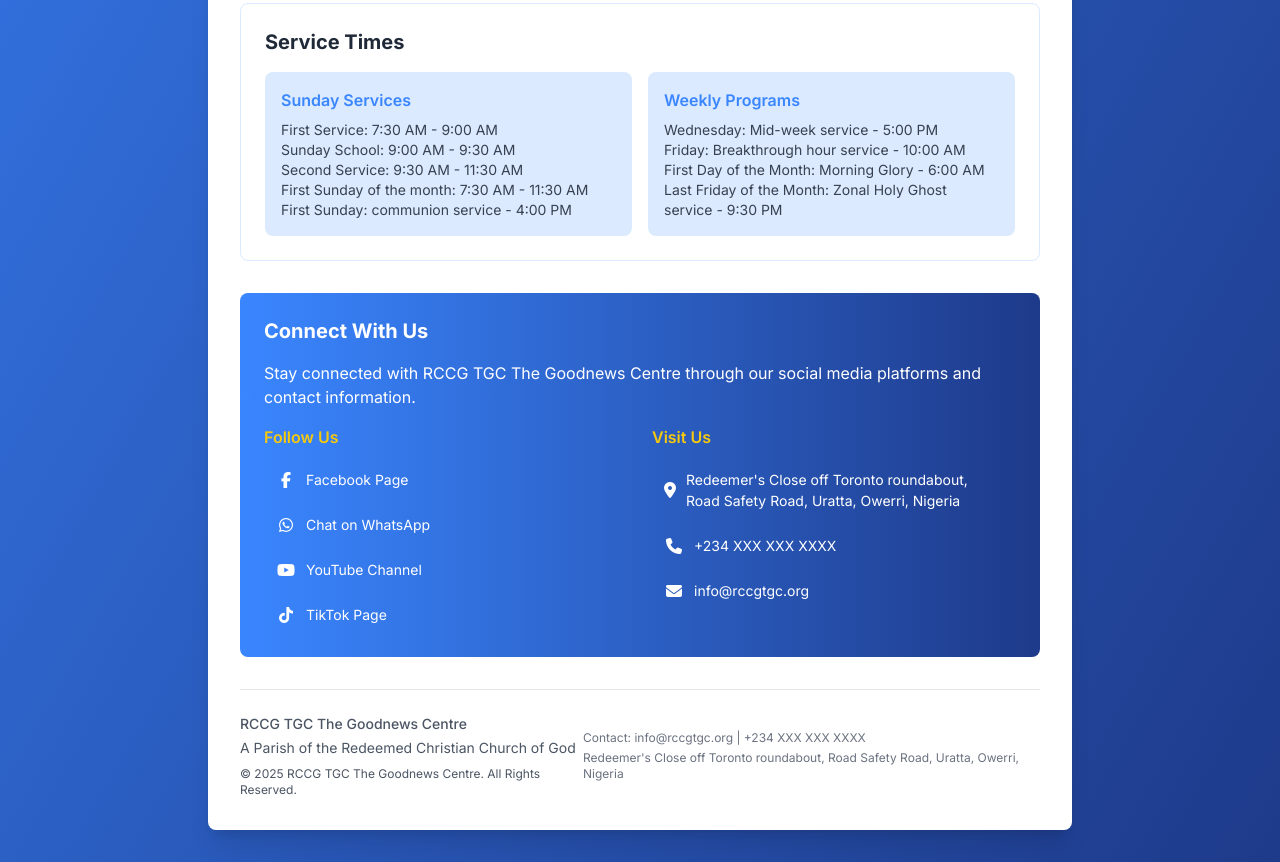
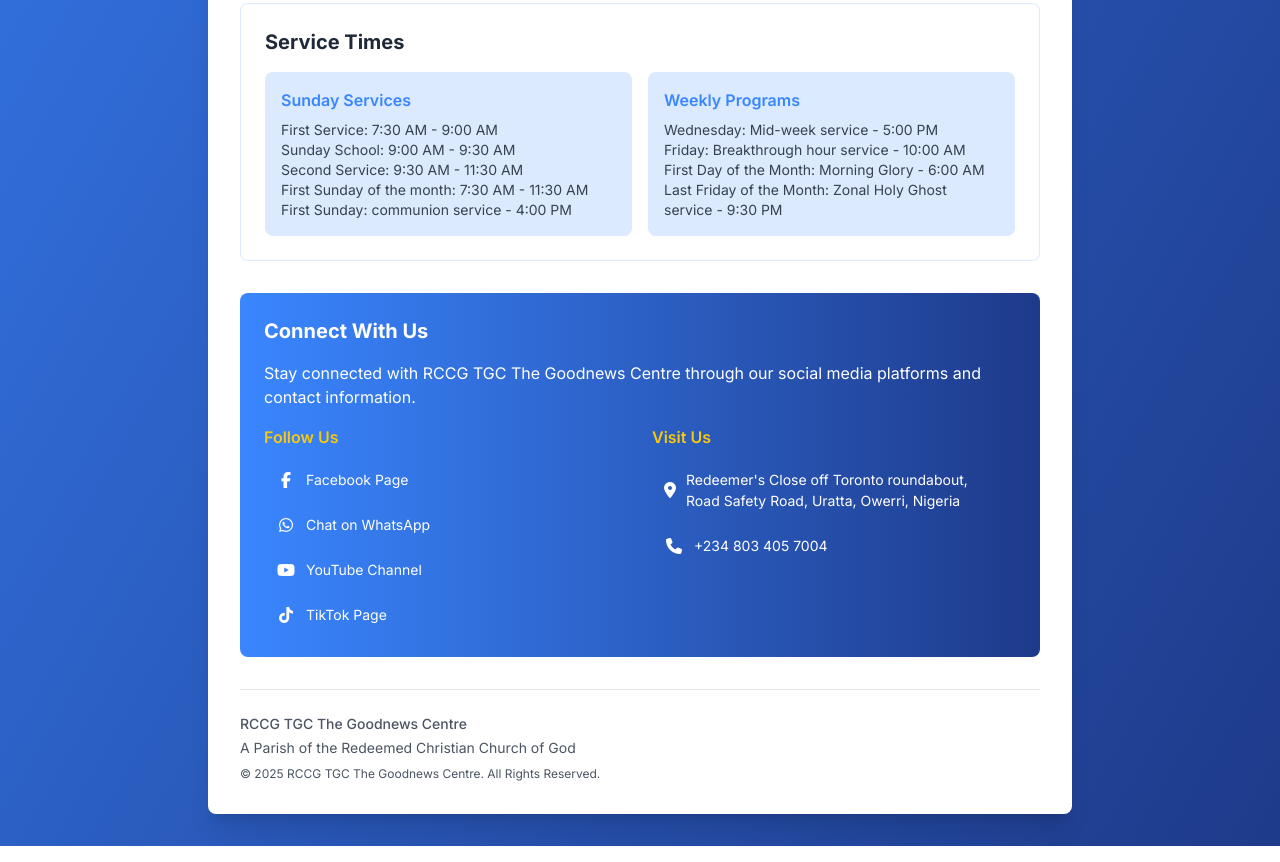
Before and after one commit to eveshoyanofficial/the-goodnews-center, a plain HTML site: page index.html in a window 1280 px wide. Shown: the part 1385-2247 px from the top of the page. Drawn offline with nearby package versions, Linux system fonts and the light colour scheme.

Commit message:
Update index.html

```diff
--- a/index.html
+++ b/index.html
@@ -9,7 +9,7 @@
     <meta name="author" content="RCCG TGC The Goodnews Centre">
 
     <!-- Open Graph / Social Media -->
-    <meta property="og:title" content="RCCG TGC The Goodnews Centre - Local Site Index">
+    <meta property="og:title" content="RCCG TGC The Goodnews Centre Owerri">
     <meta property="og:description" content="Welcome to RCCG TGC The Goodnews Centre. Browse our local church resources, sermons, events and more.">
     <meta property="og:type" content="website">
 
@@ -562,13 +562,10 @@
 
                                     <div class="social-link">
                                         <i class="fas fa-phone"></i>
-                                        <span>+234 XXX XXX XXXX</span>
+                                        <span>+234 803 405 7004</span>
                                     </div>
 
-                                    <div class="social-link">
-                                        <i class="fas fa-envelope"></i>
-                                        <span>info@rccgtgc.org</span>
-                                    </div>
+
                                 </div>
                             </div>
                         </div>
@@ -581,10 +578,6 @@
                                 <p class="font-medium">RCCG TGC The Goodnews Centre</p>
                                 <p class="mt-1">A Parish of the Redeemed Christian Church of God</p>
                                 <p class="mt-2 text-xs">&copy; 2025 RCCG TGC The Goodnews Centre. All Rights Reserved.</p>
-                            </div>
-                            <div class="text-xs text-gray-500">
-                                <p>Contact: info@rccgtgc.org | +234 XXX XXX XXXX</p>
-                                <p class="mt-1">Redeemer's Close off Toronto roundabout, Road Safety Road, Uratta, Owerri, Nigeria</p>
                             </div>
                         </div>
                     </footer>
```
